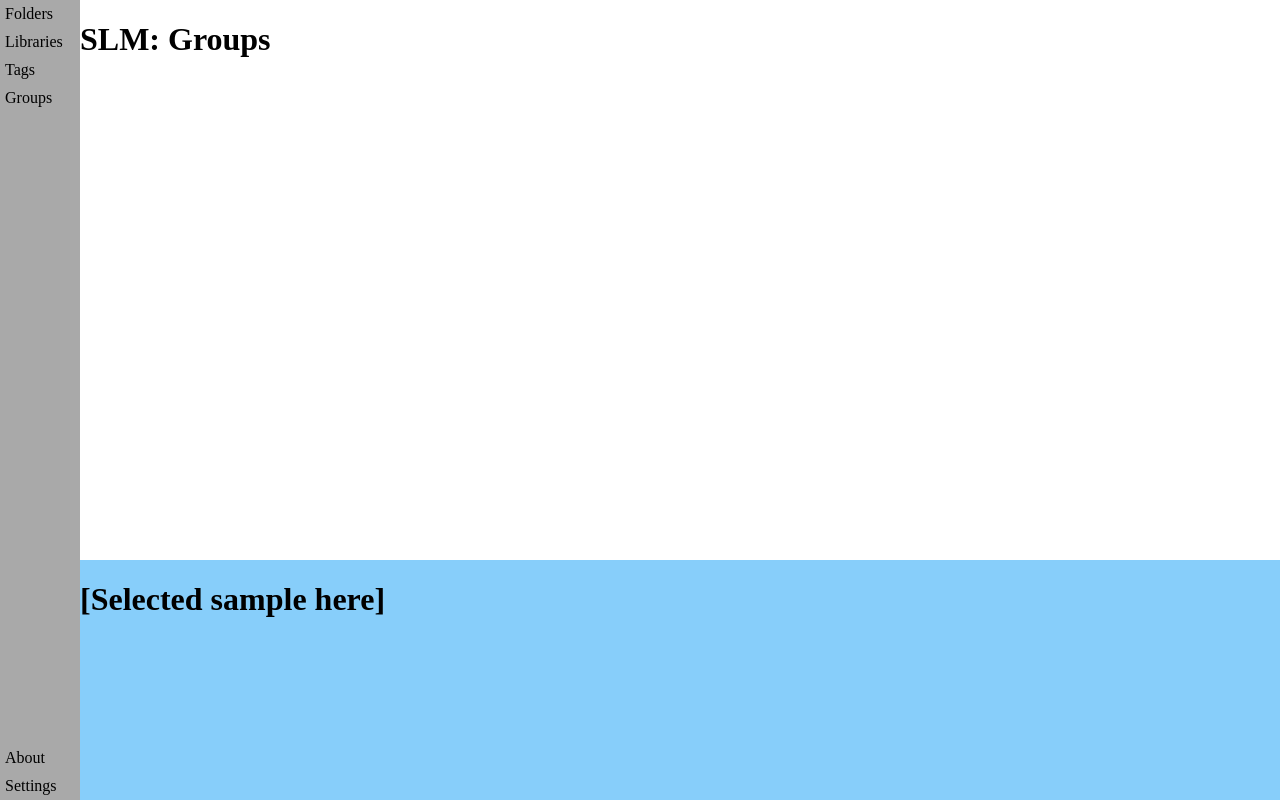
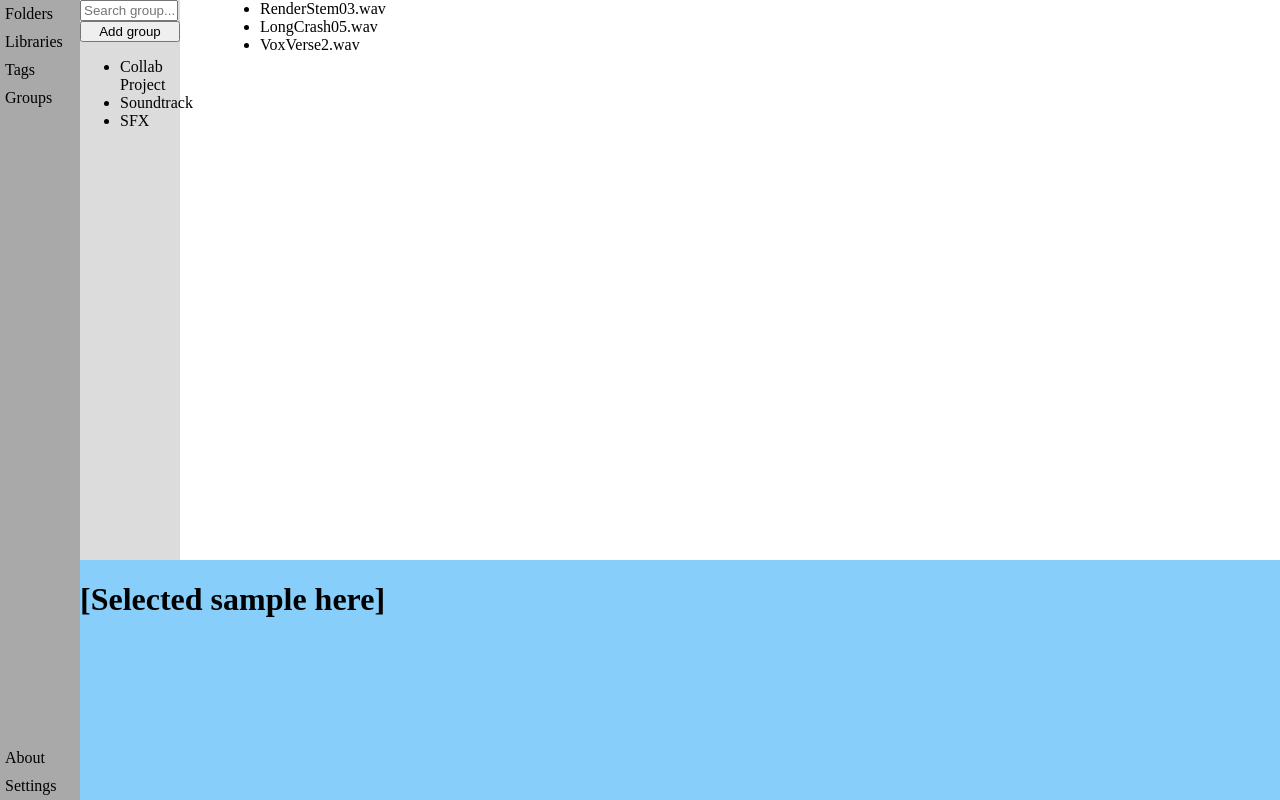
Before and after one commit to david4jsus/Sample-Library-Manager, an Electron app: page index.html in a window 1280 px wide. Both pictures are taken after a click on the link "Groups". Drawn offline with nearby package versions, Linux system fonts and the light colour scheme.

Commit message:
Feat: (Extremely) Basic layout for "groups" tab
There will be refactoring... in the future...

```diff
--- a/index.css
+++ b/index.css
@@ -129,3 +129,33 @@ body
    margin-left: calc(var(--folder-structure-width) + 40px); /*+ 40px -> Padding from <ul> bullets*/
    height: 100%;
 }
+
+/* GROUPS VIEW */
+
+.group-list-view
+{
+   margin: 0;
+   width: var(--folder-structure-width);
+   height: 100%;
+   position: fixed;
+   top: 0;
+   left: var(--sidebar-width);
+   background-color: gainsboro;
+}
+
+.group-list-view input
+{
+   width: 90%;
+}
+
+.group-list-view button
+{
+   width: 100%;
+}
+
+.group-contents-view
+{
+   margin: 0;
+   margin-left: calc(var(--folder-structure-width) + 40px); /*+ 40px -> Padding from <ul> bullets*/
+   height: 100%;
+}
--- a/src/index_ui.js
+++ b/src/index_ui.js
@@ -282,7 +282,48 @@ window.onload = () =>
       render()
       {
          return[
-            React.createElement("h1", null, "SLM: Groups")
+            React.createElement(GroupListView, null),
+            React.createElement(GroupContentsView, null)
+         ];
+      }
+   }
+
+   // View for the list of groups
+   class GroupListView extends React.Component
+   {
+      render()
+      {
+         // Will need the list of groups here
+         let testGroups = ["Collab Project", "Soundtrack", "SFX"];
+         let testGroups_list = testGroups.map((group, index) => {
+            return React.createElement("li", {key: index}, group);
+         }
+         );
+
+         return[
+            React.createElement("div", {className: "group-list-view"},
+               React.createElement("input", {type: "text", placeholder: "Search group..."}),
+               React.createElement("button", null, "Add group"),
+               React.createElement("ul", null, testGroups_list)
+            )
+         ];
+      }
+   }
+
+   // View for the list of items in a group
+   class GroupContentsView extends React.Component
+   {
+      render()
+      {
+         // Will need the items in a specified group here
+         let testItems = ["RenderStem03.wav", "LongCrash05.wav", "VoxVerse2.wav"];
+         let testItems_list = testItems.map((item, index) => {
+            return React.createElement("li", {key: index}, item);
+         }
+         );
+
+         return [
+            React.createElement("ul", {className: "group-contents-view"}, testItems_list)
          ];
       }
    }
```
